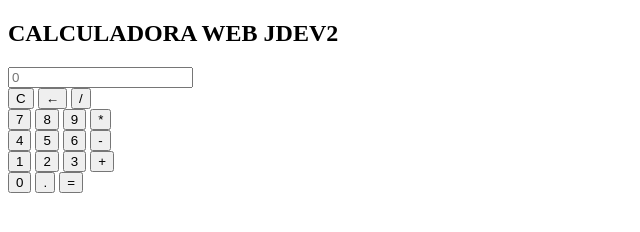
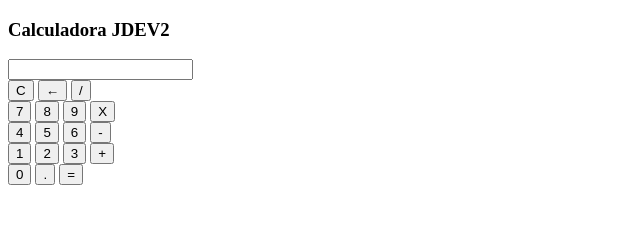
Before and after one commit to juansedev2/Calculadora-Web, a plain HTML site: page index.html in a window 1280 px wide. Shown: the whole page, without its empty margins (0-640 px from the left). Drawn offline with Linux system fonts and the light colour scheme.

Commit message:
Reestructurado el DOM y JS

```diff
--- a/index.html
+++ b/index.html
@@ -11,50 +11,49 @@
 </head>
 <body>
     <main>
-        <section id="titulo">
-            <h1>CALCULADORA WEB JDEV2</h1>
-        </section>
-        <section id="seccion_calculadora">
-            <section id="calculadora">
-                <section id="pantalla_resultado">
-                    <input type="text" id="pantalla" name="pantalla" placeholder="0" readonly>
+        <section id="contenedor_principal">
+            <section id="titulo">
+                <h1>Calculadora JDEV2</h1>
+            </section>
+            <section id="contenedor_calculadora">
+                <section id="calculadora">
+                    <input type="text" id="pantalla" name="pantalla" readonly="true" required="true">
                 </section>
                 <section id="botones">
-                    <section id="botones_principales">
-                        <section class="principales">
-                            <button name="clear" value="C">C</button>
-                            <button name="delete_one" value="←">←</button>
-                            <button name="operacion" value="/">/</button>
+                    <section class="botones_principales">
+                        <button type="button" class="b_principal" value="c">C</button type="button">
+                        <button type="button" class="b_principal" value="←">←</button type="button">
+                        <button type="button" class="b_principal" value="/">/</button type="button">
+                    </section>
+                    <section class="botones_numeros_operaciones">
+                        <section class="fila_1">
+                            <button type="button" class="b_numero" value="7">7</button type="button">
+                            <button type="button" class="b_numero" value="8">8</button type="button">
+                            <button type="button" class="b_numero" value="9">9</button type="button">
+                            <button type="button" class="b_operacion" value="x">X</button type="button">
+                        </section>
+                        <section class="fila_2">
+                            <button type="button" class="b_numero" value="4">4</button type="button">
+                            <button type="button" class="b_numero" value="5">5</button type="button">
+                            <button type="button" class="b_numero" value="6">6</button type="button">
+                            <button type="button" class="b_operacion" value="-">-</button type="button">
+                        </section>
+                        <section class="fila_3">
+                            <button type="button" class="b_numero" value="1">1</button type="button">
+                            <button type="button" class="b_numero" value="2">2</button type="button">
+                            <button type="button" class="b_numero" value="3">3</button type="button">
+                            <button type="button" class="b_operacion" value="+">+</button type="button">
                         </section>
                     </section>
-                    <section class="botones_centrales">
-                        <button name="numero" value="7">7</button>
-                        <button name="numero" value="8">8</button>
-                        <button name="numero" value="9">9</button>
-                        <button name="operacion" value="*">*</button>
-                    </section>
-                    <section class="botones_centrales">
-                        <button name="numero" value="4">4</button>
-                        <button name="numero" value="5">5</button>
-                        <button name="numero" value="6">6</button>
-                        <button name="operacion" value="-">-</button>
-                    </section>
-                    <section class="botones_centrales">
-                        <button name="numero" value="1">1</button>
-                        <button name="numero" value="2">2</button>
-                        <button name="numero" value="3">3</button>
-                        <button name="operacion" value="+">+</button>
-                    </section>
-                    <section id="botones_finales">
-                        <button name="numero" value="0">0</button>
-                        <button name="operacion" value=".">.</button>
-                        <button name="operacion" value="=">=</button>
+                    <section class="botones_finales">
+                        <button type="button" class="b_numero_cero" value="0">0</button type="button">
+                        <button type="button" class="b_decimal" value=".">.</button type="button">
+                        <button type="button" class="b_igual" value="=">=</button type="button">
                     </section>
                 </section>
             </section>
         </section>
     </main>
-    <!--!Así es como se recomienda anexar los scripts, a través del atributo source y ubicar el elemento-->
     <script src="js/script.js"></script>
 </body>
 </html>
--- a/js/script.js
+++ b/js/script.js
@@ -2,25 +2,5 @@
 "use strict"
 
 /* !Para ver que funcione efectivamente el script y esté asociado*/
-// document.write("Hola mundo");
-
-// Variable que contendrá al número
-const numeros = document.getElementsByName("numero");
-const numeros_2 = [];  // El número de la tecla seleccionada
-let numero_actual;
-// Agregaremos a cada botón el evento de click
-for(let numero of numeros){
-    numero.addEventListener("click", (evento) => {
-        let elemento = evento.target;
-        console.log(elemento.innerHTML);
-        try{
-            // !NOTA: https://developer.mozilla.org/en-US/docs/Web/JavaScript/Reference/Global_Objects/parseInt
-            // ! SI USAMOS INNERHTML, hay que eliminar espacios en extremos con trim(), ya que en números no los dejaría parsear
-            // TODO: Eliminar try catch
-            numero_actual = parseInt(elemento.value);  // * Accedemos al elemento HTML en su atributo value
-        }catch(error){
-            console.log(error);
-        }
-    });
-}
-console.log("El número seleccionado : " + numero_actual);
+//document.write("Hola mundo");
+let
```
